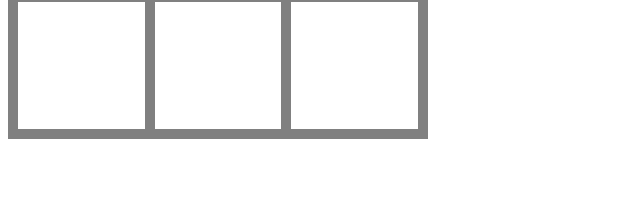
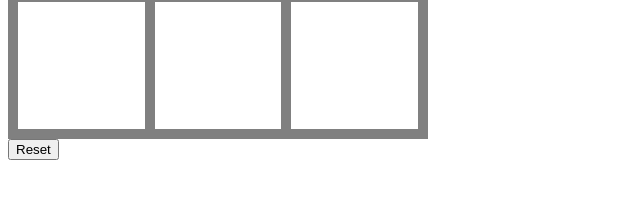
Before and after one commit to Figby222/tic-tac-toe, a plain HTML site: page index.html in a window 1280 px wide. Shown: the part 289-488 px from the top of the page, without its empty margins (0-640 px from the left). Drawn offline with Linux system fonts and the light colour scheme.

Commit message:
Add reset button

```diff
--- a/index.html
+++ b/index.html
@@ -9,6 +9,7 @@
 <body>
     <div class="grid-container">
     </div>
+    <button type="button" class="reset">Reset</button>
     <div class="win"></div>
     <script src="script.js">
     </script>
```
